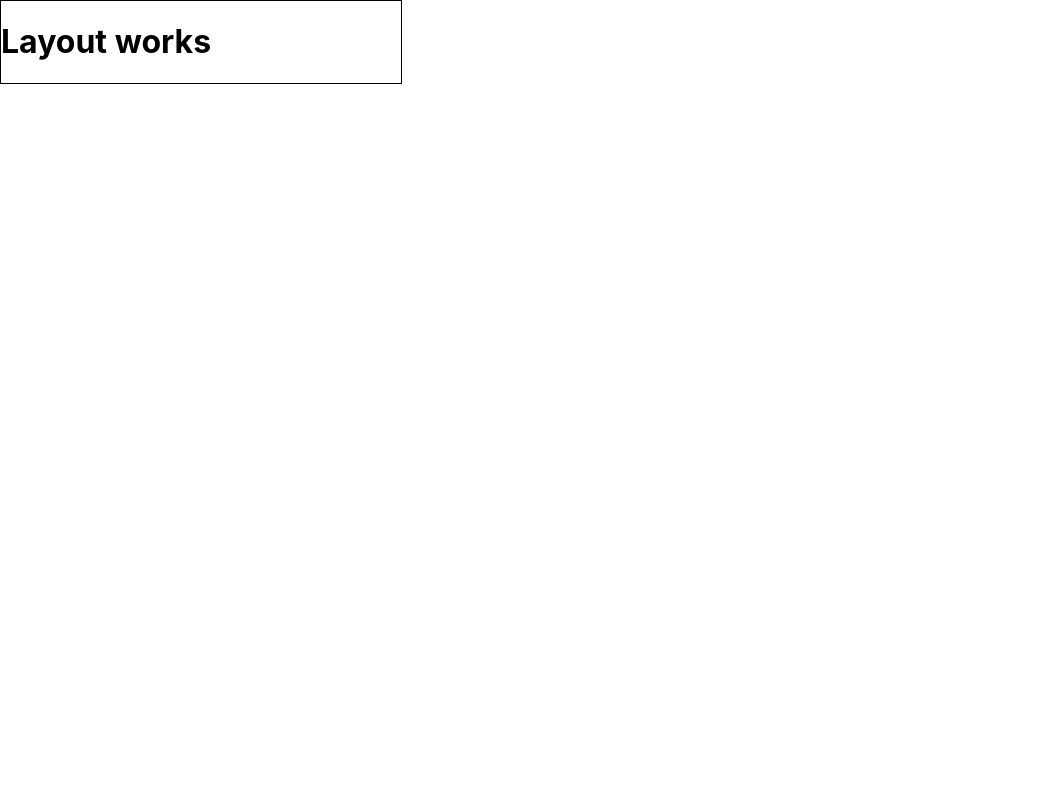
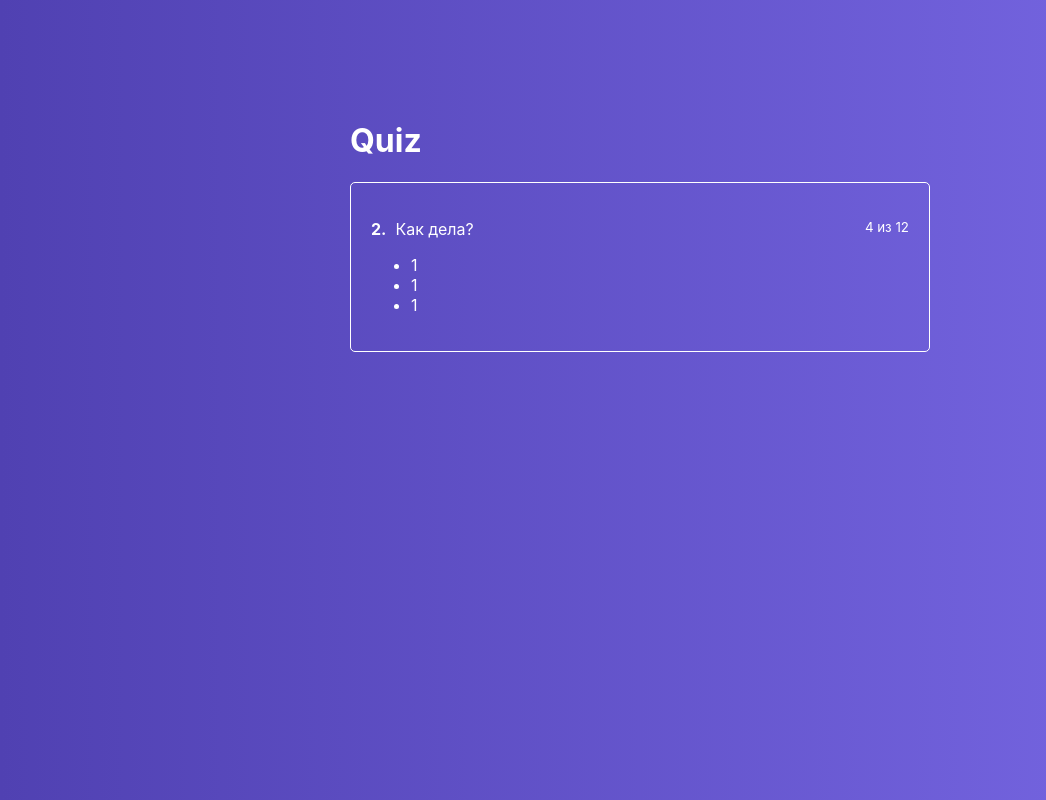
Before and after one commit to Honan/react-quiz, a React app: page / in a window 1280 px wide. Shown: the whole page, without its empty margins (0-1046 px from the left). Built offline with nearby package versions, Linux system fonts and the light colour scheme.

Commit message:
create component ActiveQuiz

```diff
--- a/src/App.js
+++ b/src/App.js
@@ -1,13 +1,11 @@
 import React from 'react';
-import Layout from './hoc/Layout/Layout'
+import Layout from './hoc/Layout/Layout';
+import Quiz from './containers/Quiz/Quiz';
 
 function App() {
   return (
     <Layout>
-
-      <div style={{ width: 400, border: '1px solid black' }}>
-        <h1>Layout works</h1>
-      </div>
+      <Quiz />
     </Layout>
   );
 }
--- /dev/null
+++ b/src/components/ActiveQuiz/ActiveQuiz.js
@@ -0,0 +1,21 @@
+import React from 'react';
+import classes from './ActiveQuiz.module.css';
+
+const ActiveQuiz = props => (
+    <div className={classes.ActiveQuiz}>
+        <p className={classes.Question}>
+            <span>
+                <strong>2.</strong>&nbsp;
+                Как дела?
+            </span>
+            <small>4 из 12</small>
+        </p>
+        <ul>
+            <li>1</li>
+            <li>1</li>
+            <li>1</li>
+        </ul>
+    </div>
+)
+
+export default ActiveQuiz;
--- /dev/null
+++ b/src/components/ActiveQuiz/ActiveQuiz.module.css
@@ -0,0 +1,13 @@
+.ActiveQuiz{
+    padding: 20px;
+    color: #fff;
+    border: 1px solid #fff;
+    border-radius: 5px;
+    margin: 0 10px;
+    box-sizing: border-box;
+}
+
+.Question{
+    display: flex;
+    justify-content: space-between;
+}
--- a/src/containers/Quiz/Quiz.js
+++ b/src/containers/Quiz/Quiz.js
@@ -1,5 +1,6 @@
 import React, {Component} from 'react';
 import classes from './Quiz.module.css';
+import ActiveQuiz from '../../components/ActiveQuiz/ActiveQuiz';
 
 class Quiz extends Component{
 
@@ -10,7 +11,11 @@ class Quiz extends Component{
     render(){
         return (
             <div className={classes.Quiz}>
-                <h1>Quiz</h1>
+
+                <div className={classes.QuizWrapper}>
+                    <h1>Quiz</h1>
+                    <ActiveQuiz/>
+                </div>
             </div>
         )
     }
--- a/src/containers/Quiz/Quiz.module.css
+++ b/src/containers/Quiz/Quiz.module.css
@@ -11,3 +11,7 @@
     color: #fff;
     margin-left: 10px;
 }
+
+.QuizWrapper{
+    width: 600px;
+}
```
